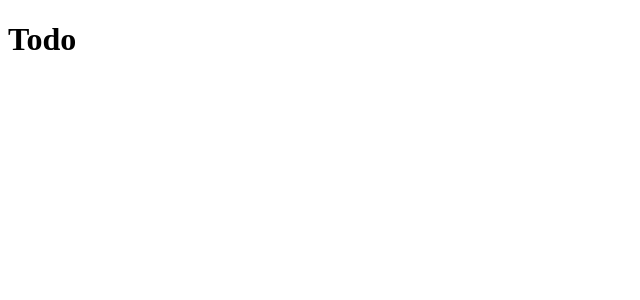
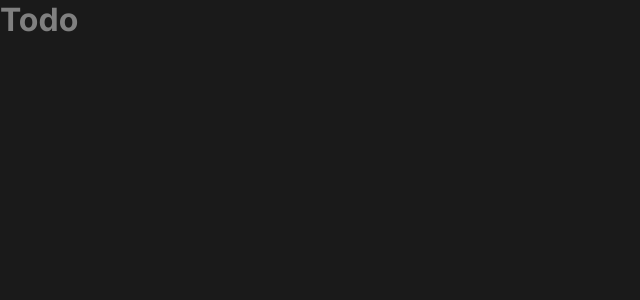
Before and after one commit to jrsoares/todoList, a React (Vite) app: page / in a window 1280 px wide. Shown: the top 300 px of the page, without its empty margins (0-640 px from the left). Built offline with nearby package versions, Linux system fonts and the light colour scheme.

Commit message:
add style global

```diff
--- a/src/App.tsx
+++ b/src/App.tsx
@@ -1,4 +1,4 @@
-
+import './global.css'
 function App() {
   return (
     <h1>Todo</h1>
--- /dev/null
+++ b/src/global.css
@@ -0,0 +1,33 @@
+* {
+  margin: 0;
+  padding: 0;
+  box-sizing: border-box;
+}
+
+:root {
+  /* Color styles */
+  --blue: #4ea8de;
+  --danger: #e25858;
+  --gray-100: #f2f2f2;
+  --gray-200: #d9d9d9;
+  --gray-300: #808080;
+  --gray-400: #333333;
+  --gray-500: #262626;
+  --gray-600: #1a1a1a;
+  --gray-700: #0d0d0d;
+  --purple: #8284fa;
+  --purple-dark: #5e60ce;
+  --blue--dark: #1e6f9f;
+}
+
+body {
+  background-color: var(--gray-600);
+  color: var(--gray-300);
+  -webkit-font-smoothing: antialiased;
+}
+
+body,
+input,
+button {
+  font-family: 'Inter', sans-serif;
+}
```
